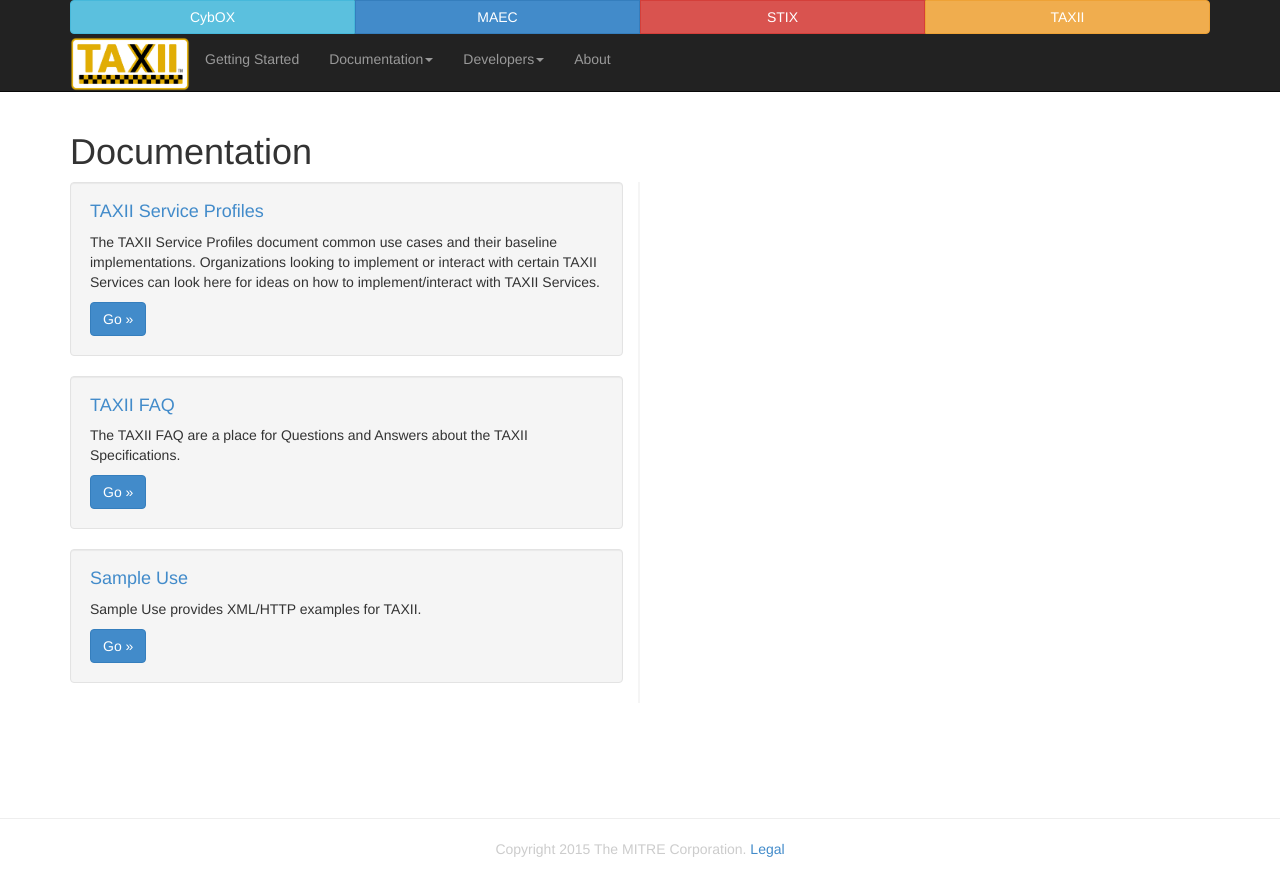
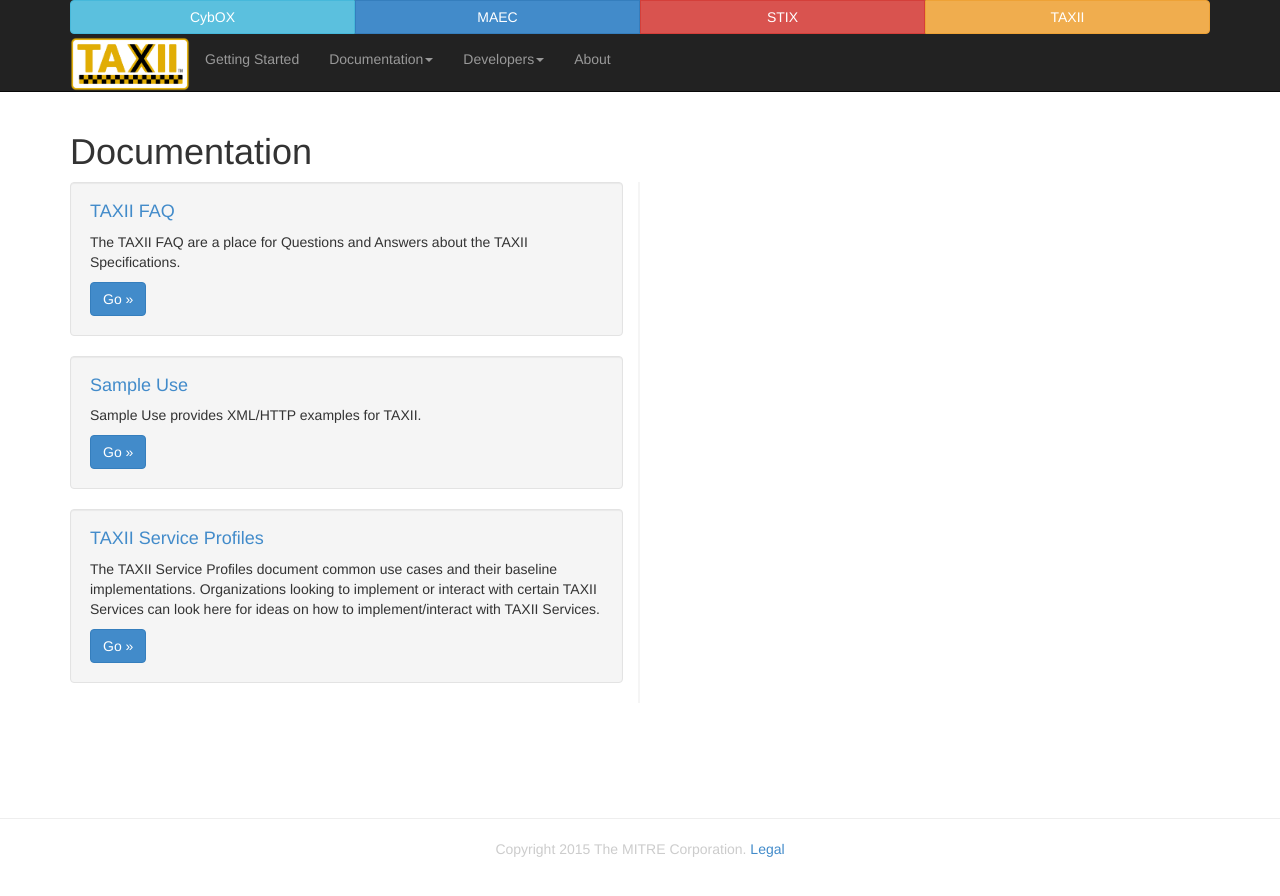
Before and after one commit to TAXIIProject/taxiiproject.github.io, a Jekyll site: the page built from documentation/index.md, in a window 1280 px wide. Shown: the top 896 px of the page. Built offline with Jekyll 4.4.1, drawn with Linux system fonts in a browser that asks for light colours; Markdown is read by kramdown in place of the engine named in the settings; part of the change alters nothing that is shown.

Commit message:
Moved Service Profiles down since we don't have any

```diff
--- a/documentation/index.md
+++ b/documentation/index.md
@@ -6,14 +6,6 @@ tagline: Documentation for TAXII
 
 <div class="row">
   <div class="col-md-6 getting-started-left">
-    <div class="well">
-      <h4><a href="/documentation/service-profiles">TAXII Service Profiles</a></h4>
-      <p>The TAXII Service Profiles document common use cases and their baseline implementations. Organizations looking
-      to implement or interact with certain TAXII Services can look here for ideas on how to implement/interact with
-      TAXII Services.</p>
-      <a class="btn btn-primary" href="/documentation/service-profiles">Go »</a>
-    </div>
-
     <div class="well">
       <h4><a href="/documentation/faq">TAXII FAQ</a></h4>
       <p>The TAXII FAQ are a place for Questions and Answers about the TAXII Specifications.</p>
@@ -25,5 +17,13 @@ tagline: Documentation for TAXII
       <p>Sample Use provides XML/HTTP examples for TAXII.</p>
       <a class="btn btn-primary" href="/documentation/sample-use">Go »</a>
     </div>
+
+    <div class="well">
+      <h4><a href="/documentation/service-profiles">TAXII Service Profiles</a></h4>
+      <p>The TAXII Service Profiles document common use cases and their baseline implementations. Organizations looking
+      to implement or interact with certain TAXII Services can look here for ideas on how to implement/interact with
+      TAXII Services.</p>
+      <a class="btn btn-primary" href="/documentation/service-profiles">Go »</a>
+    </div>
   </div>
 </div>
```
